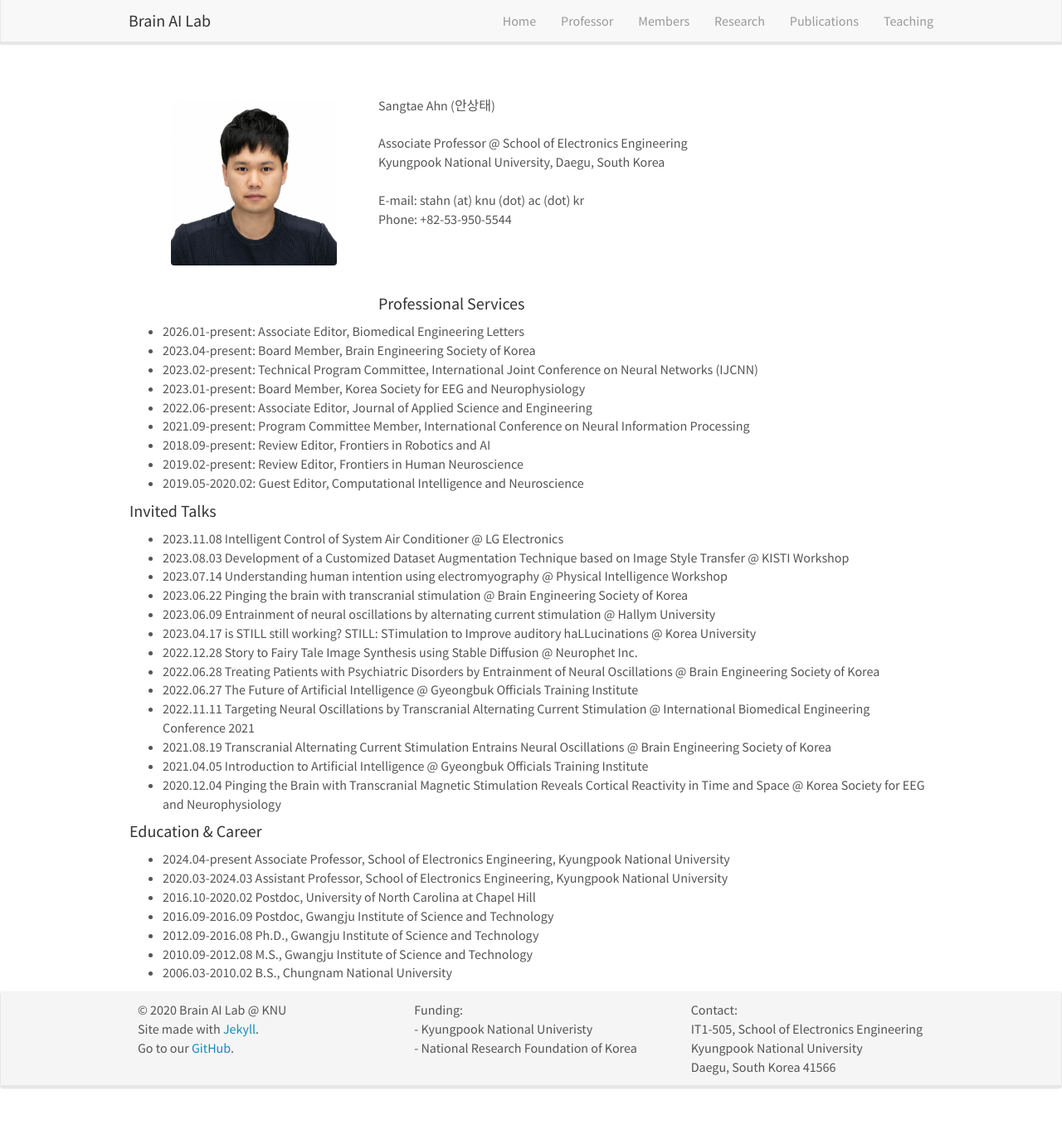
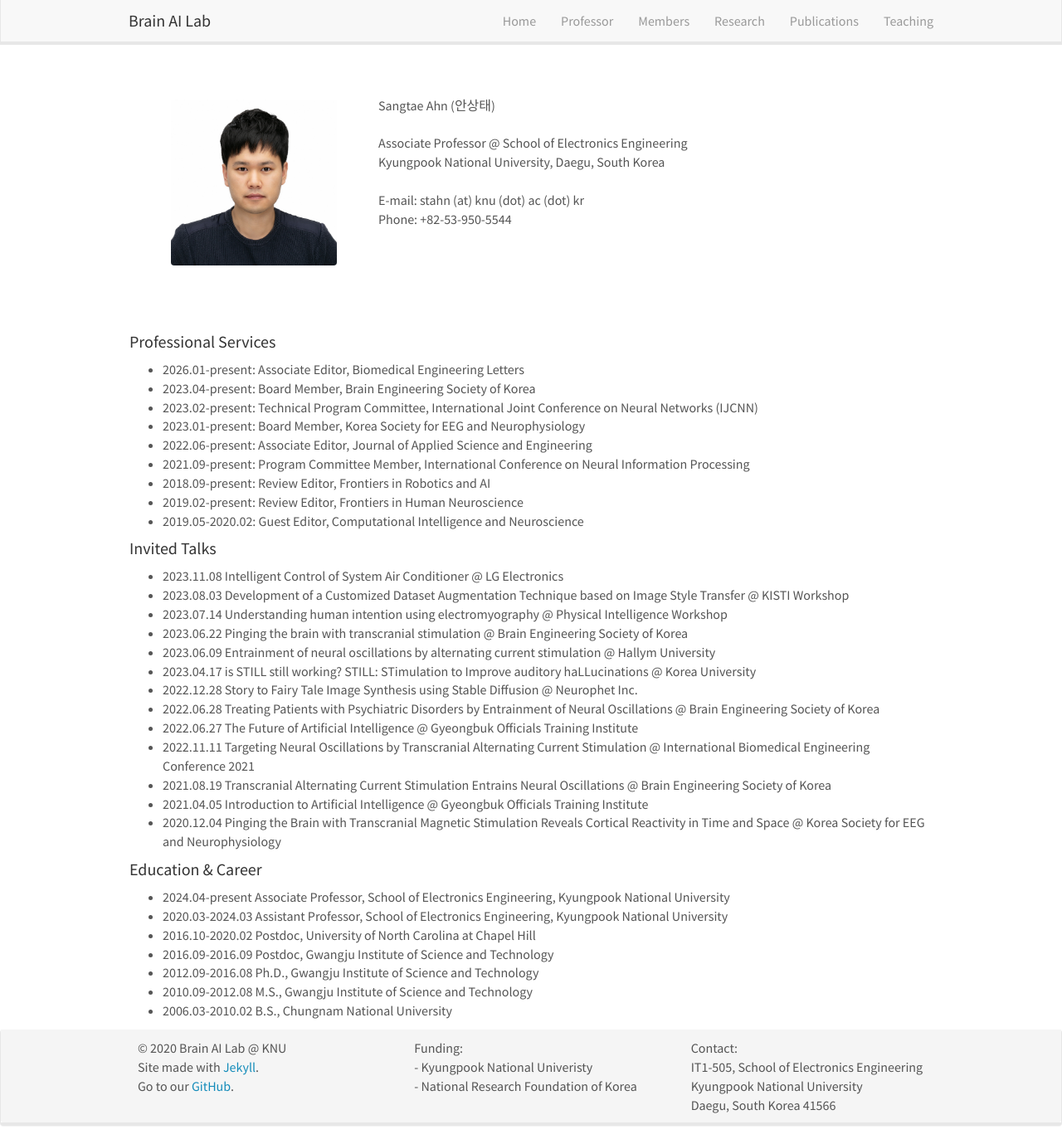
Before and after one commit to KNU-BrainAI/knu-brainai.github.io, a Jekyll site: the page built from _pages/professor.md, in a window 1280 px wide and 1379 px high. Shown: the whole window at 83% size. Built offline with Jekyll 4.4.1, drawn with Linux system fonts in a browser that asks for light colours; nearby versions of some CDN libraries.

Commit message:
Update professor.md

```diff
--- a/_pages/professor.md
+++ b/_pages/professor.md
@@ -14,7 +14,7 @@ Kyungpook National University, Daegu, South Korea<br/>
 <br/>
 E-mail: stahn (at) knu (dot) ac (dot) kr <br/>
 Phone: +82-53-950-5544
-<br/><br/><br/><br/>
+<br/><br/><br/><br/><br/><br/>
 
 #### Professional Services
 - 2026.01-present: Associate Editor, Biomedical Engineering Letters
```
